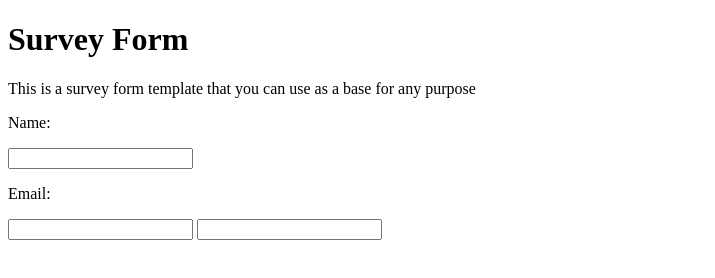
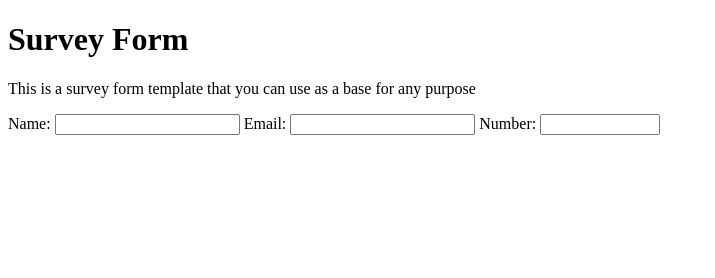
Before and after one commit to JasonR27/Jason-JennyRepository, a plain HTML site: page index.html in a window 1280 px wide. Shown: the whole page, without its empty margins (0-715 px from the left). Drawn offline with Linux system fonts and the light colour scheme.

Commit message:
Added features 9, 10

```diff
--- a/index.html
+++ b/index.html
@@ -29,11 +29,15 @@
   </p>
 
   <form id="survey-form">
-    <p id="p-name">Name:</p>
-    <input id="name" required></input>
-    <p id="p-email">Email:</p>
-    <input type="email" name="email" id="email" required></input>
-    <input id="number" type="number"></input>
+    <label for="name" id="name-label">Name:</label>
+      <input id="name" required></input>
+
+    <label for="email" id="email-label">Email:</label>
+      <input type="email" name="email" id="email" required></input>
+
+    <label for="number" id="number-label">Number:</label>
+      <input id="number" type="number" min="1000000000" max="9999999999"></input>
+
   </form>
 
 </body>
```
